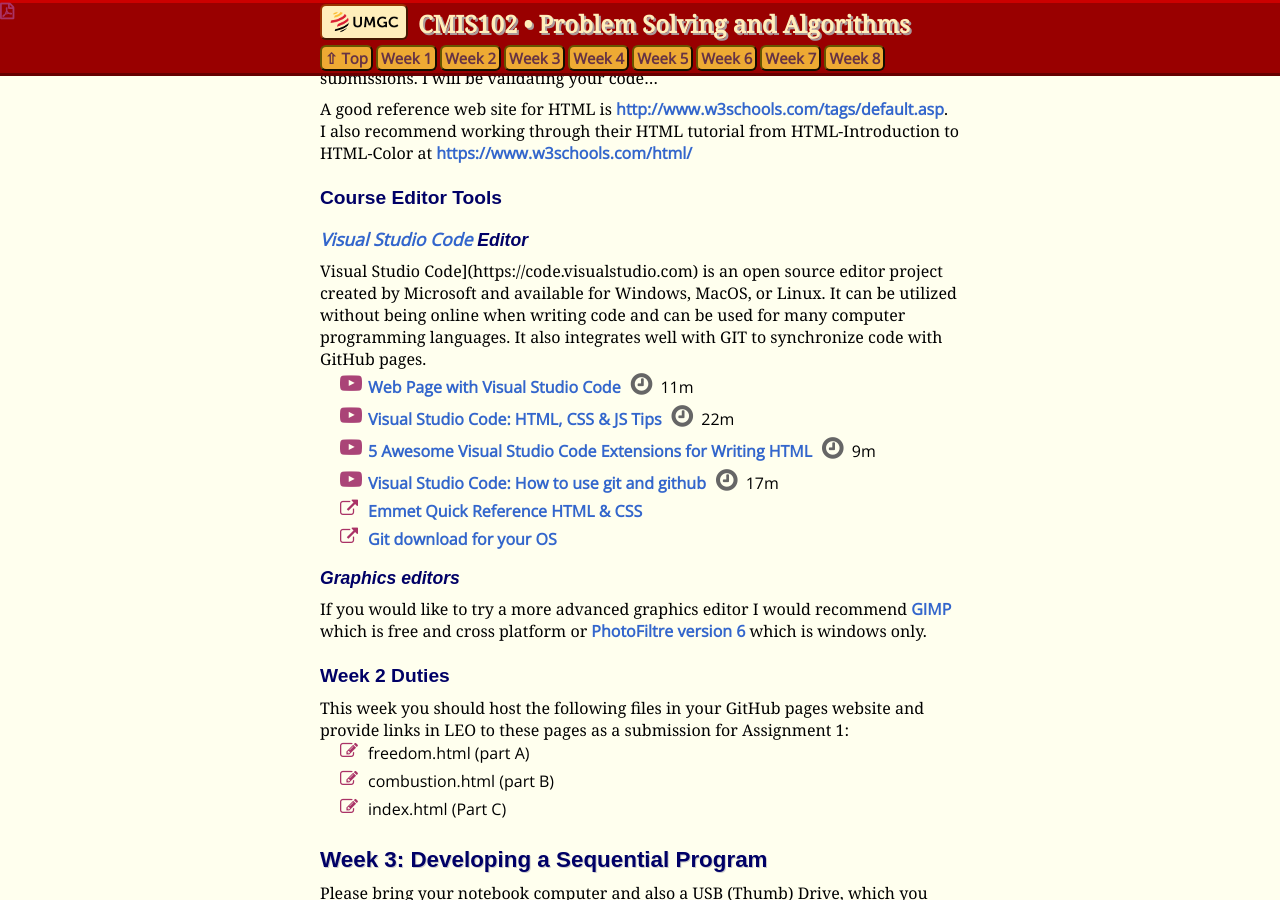
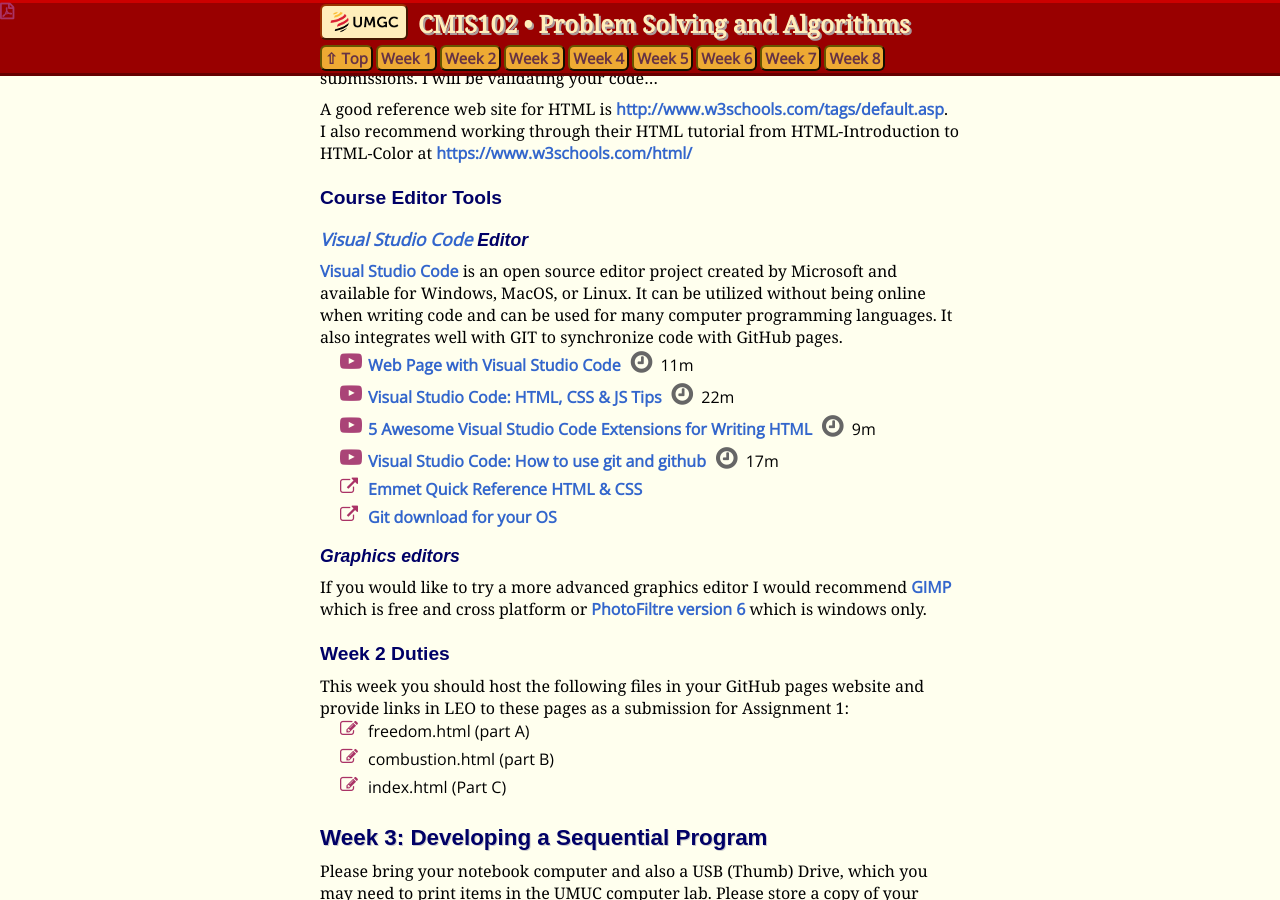
Before and after one commit to okinawabob/um, a Jekyll site: the page built from cmis102.md, in a window 1280 px wide and 900 px high, scrolled down 3723 px. Built offline with Jekyll 4.4.1, drawn with Linux system fonts in a browser that asks for light colours.

Commit message:
notebook2

```diff
--- a/cmis102.md
+++ b/cmis102.md
@@ -122,7 +122,7 @@ I also recommend working through their HTML tutorial from HTML-Introduction to H
 
 #### [Visual Studio Code](https://code.visualstudio.com) Editor
 
-Visual Studio Code](https://code.visualstudio.com) is an open source editor project created by Microsoft and available for Windows, MacOS, or Linux. It can be utilized without being online when writing code and can be used for many computer programming languages. It also integrates well with GIT to synchronize code with GitHub pages.
+[Visual Studio Code](https://code.visualstudio.com) is an open source editor project created by Microsoft and available for Windows, MacOS, or Linux. It can be utilized without being online when writing code and can be used for many computer programming languages. It also integrates well with GIT to synchronize code with GitHub pages.
 
 - [Web Page with Visual Studio Code](https://youtu.be/o_qAFQslASM) 11m
 - [Visual Studio Code: HTML, CSS & JS Tips](https://youtu.be/bJiIzz8mFMs) 22m
```
